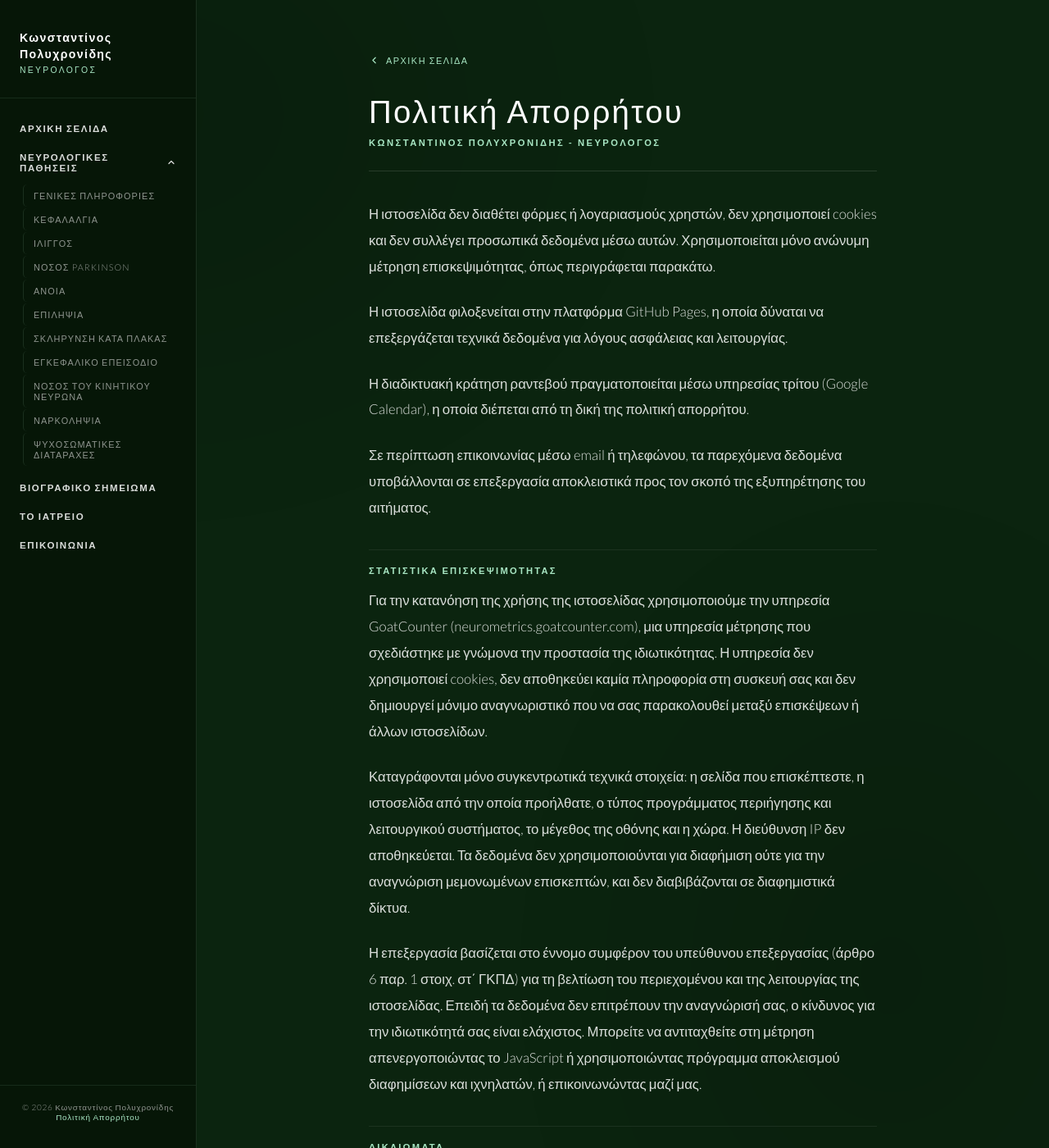
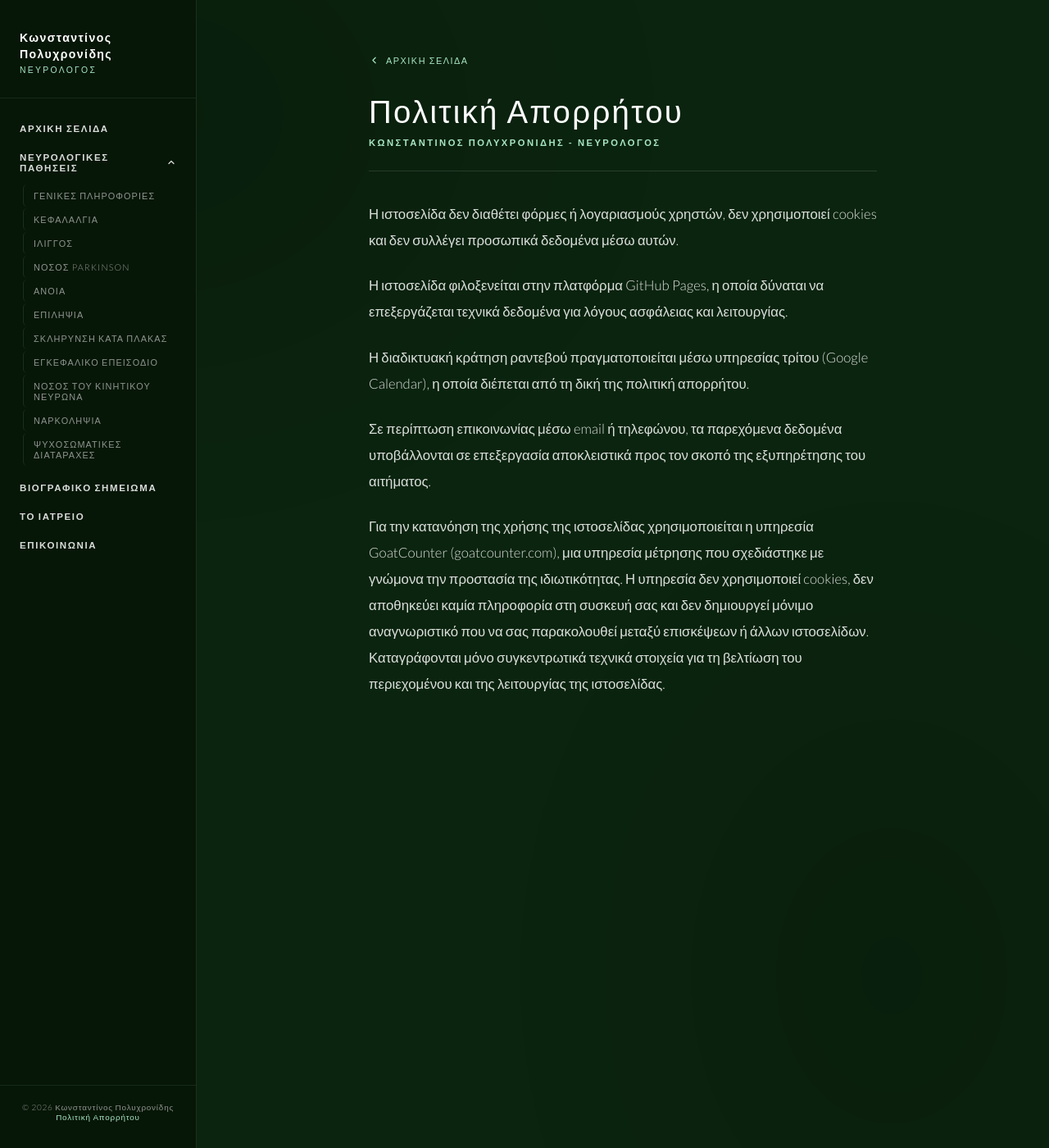
Before and after one commit to loveisfoss/Synapse, a Jekyll site: the page built from pages/privacy.html, in a window 1280 px wide and 1400 px high. Shown: the whole window at 82% size. Built offline with Jekyll 4.4.1, drawn with Linux system fonts in a browser that asks for light colours; some of the changed text lies outside the part shown.

Commit message:
Simplify privacy policy regarding data collection
Removed redundant information about GoatCounter usage and privacy.

```diff
--- a/pages/privacy.html
+++ b/pages/privacy.html
@@ -59,7 +59,7 @@ jsonld: |
 
     <div class="prose">
 
-      <p>Η ιστοσελίδα δεν διαθέτει φόρμες ή λογαριασμούς χρηστών, δεν χρησιμοποιεί cookies και δεν συλλέγει προσωπικά δεδομένα μέσω αυτών. Χρησιμοποιείται μόνο ανώνυμη μέτρηση επισκεψιμότητας, όπως περιγράφεται παρακάτω.</p>
+      <p>Η ιστοσελίδα δεν διαθέτει φόρμες ή λογαριασμούς χρηστών, δεν χρησιμοποιεί cookies και δεν συλλέγει προσωπικά δεδομένα μέσω αυτών.</p>
 
       <p>Η ιστοσελίδα φιλοξενείται στην πλατφόρμα GitHub Pages, η οποία δύναται να επεξεργάζεται τεχνικά δεδομένα για λόγους ασφάλειας και λειτουργίας.</p>
 
@@ -67,17 +67,7 @@ jsonld: |
 
       <p>Σε περίπτωση επικοινωνίας μέσω email ή τηλεφώνου, τα παρεχόμενα δεδομένα υποβάλλονται σε επεξεργασία αποκλειστικά προς τον σκοπό της εξυπηρέτησης του αιτήματος.</p>
 
-      <h2>Στατιστικά επισκεψιμότητας</h2>
-
-      <p>Για την κατανόηση της χρήσης της ιστοσελίδας χρησιμοποιούμε την υπηρεσία GoatCounter (neurometrics.goatcounter.com), μια υπηρεσία μέτρησης που σχεδιάστηκε με γνώμονα την προστασία της ιδιωτικότητας. Η υπηρεσία δεν χρησιμοποιεί cookies, δεν αποθηκεύει καμία πληροφορία στη συσκευή σας και δεν δημιουργεί μόνιμο αναγνωριστικό που να σας παρακολουθεί μεταξύ επισκέψεων ή άλλων ιστοσελίδων.</p>
-
-      <p>Καταγράφονται μόνο συγκεντρωτικά τεχνικά στοιχεία: η σελίδα που επισκέπτεστε, η ιστοσελίδα από την οποία προήλθατε, ο τύπος προγράμματος περιήγησης και λειτουργικού συστήματος, το μέγεθος της οθόνης και η χώρα. Η διεύθυνση IP δεν αποθηκεύεται. Τα δεδομένα δεν χρησιμοποιούνται για διαφήμιση ούτε για την αναγνώριση μεμονωμένων επισκεπτών, και δεν διαβιβάζονται σε διαφημιστικά δίκτυα.</p>
-
-      <p>Η επεξεργασία βασίζεται στο έννομο συμφέρον του υπεύθυνου επεξεργασίας (άρθρο 6 παρ. 1 στοιχ. στ΄ ΓΚΠΔ) για τη βελτίωση του περιεχομένου και της λειτουργίας της ιστοσελίδας. Επειδή τα δεδομένα δεν επιτρέπουν την αναγνώρισή σας, ο κίνδυνος για την ιδιωτικότητά σας είναι ελάχιστος. Μπορείτε να αντιταχθείτε στη μέτρηση απενεργοποιώντας το JavaScript ή χρησιμοποιώντας πρόγραμμα αποκλεισμού διαφημίσεων και ιχνηλατών, ή επικοινωνώντας μαζί μας.</p>
-
-      <h2>Δικαιώματα</h2>
-
-      <p>Για την άσκηση των δικαιωμάτων σας, μπορείτε να επικοινωνήσετε με τον υπεύθυνο επεξεργασίας, Κωνσταντίνο Πολυχρονίδη, μέσω των στοιχείων επικοινωνίας που αναγράφονται στην ιστοσελίδα. Έχετε επίσης δικαίωμα υποβολής καταγγελίας στην Αρχή Προστασίας Δεδομένων Προσωπικού Χαρακτήρα (www.dpa.gr).</p>
+      <p>Για την κατανόηση της χρήσης της ιστοσελίδας χρησιμοποιείται η υπηρεσία GoatCounter (goatcounter.com), μια υπηρεσία μέτρησης που σχεδιάστηκε με γνώμονα την προστασία της ιδιωτικότητας. Η υπηρεσία δεν χρησιμοποιεί cookies, δεν αποθηκεύει καμία πληροφορία στη συσκευή σας και δεν δημιουργεί μόνιμο αναγνωριστικό που να σας παρακολουθεί μεταξύ επισκέψεων ή άλλων ιστοσελίδων. Καταγράφονται μόνο συγκεντρωτικά τεχνικά στοιχεία για τη βελτίωση του περιεχομένου και της λειτουργίας της ιστοσελίδας.</p>
 
     </div>
   </main>
```
